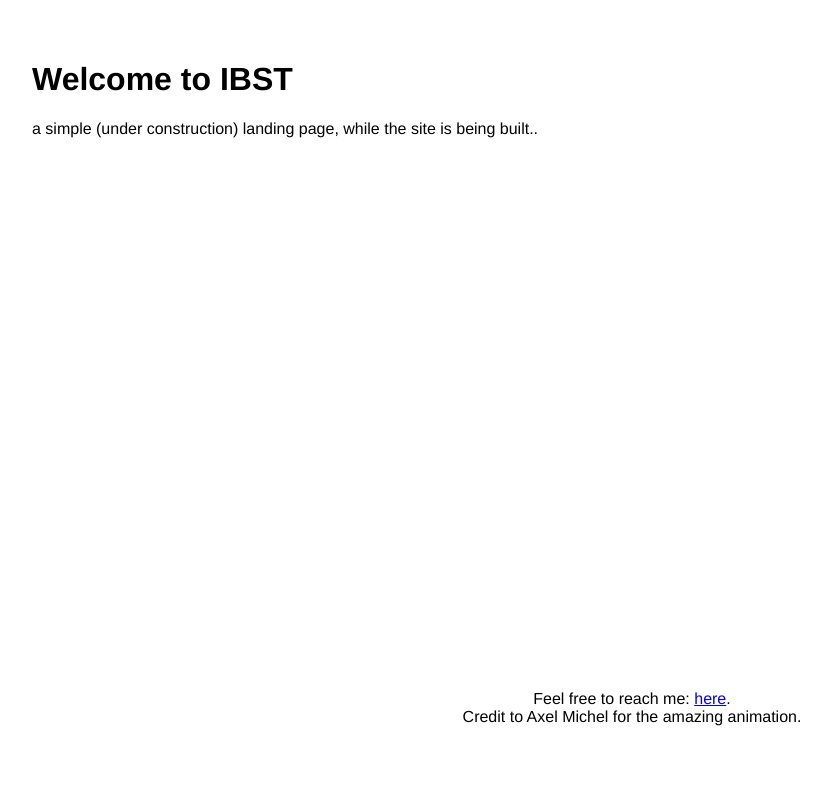
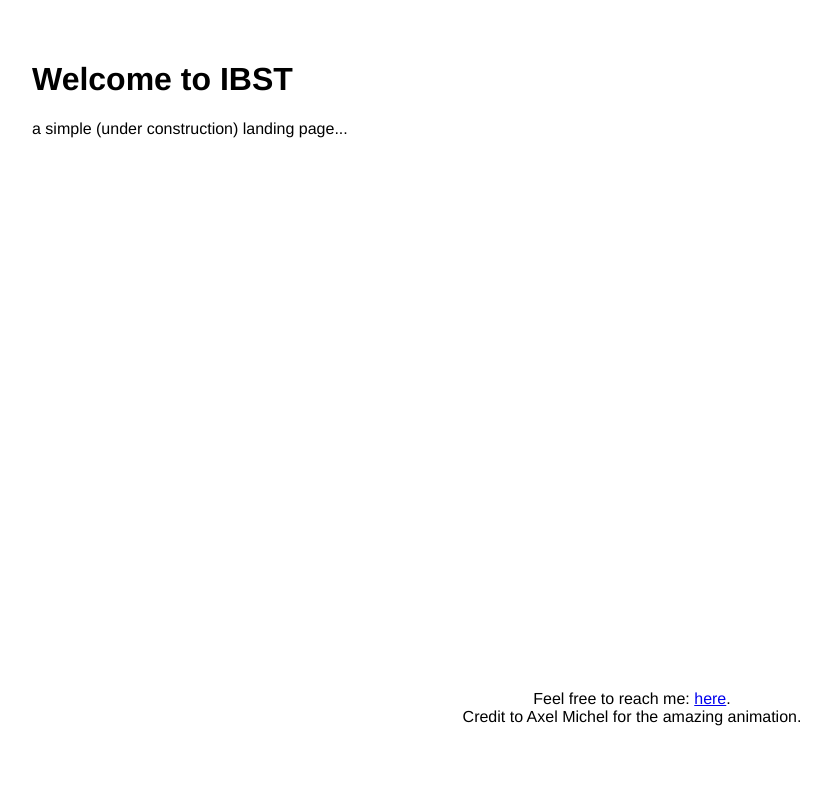
Before and after one commit to saadrizvi/saadrizvi.github.io, a plain HTML site: page index.html in a window 1280 px wide. Shown: the whole page, without its empty margins (8-839 px from the left). Drawn offline with Linux system fonts and the light colour scheme.

Commit message:
email fix

```diff
--- a/index.html
+++ b/index.html
@@ -9,7 +9,7 @@
   <div class="page">
     <header>
       <h1>Welcome to IBST </h1>
-      <p>a simple (under construction) landing page, while the site is being built..</p>
+      <p>a simple (under construction) landing page...</p>
     </header>
 
 
```
